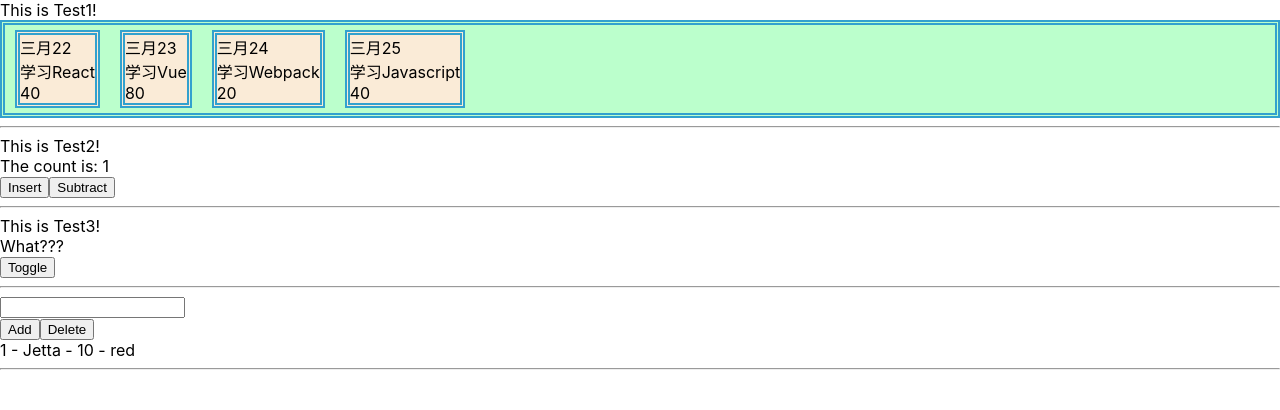
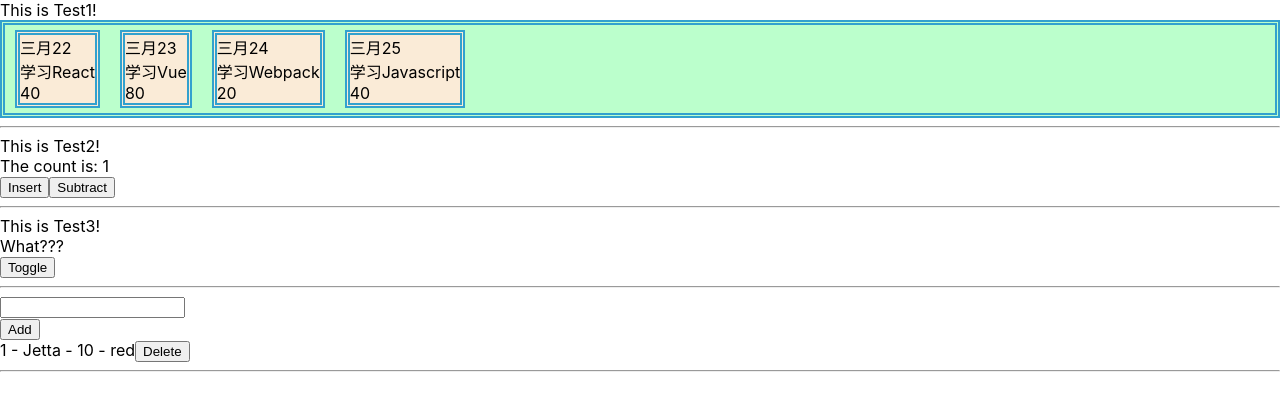
Before and after one commit to YG1022/Demo-in-learning-React, a React (Create React App) app: page / in a window 1280 px wide. Shown: the top 410 px of the page. Built offline with nearby package versions, Linux system fonts and the light colour scheme.

Commit message:
[yinge]feat: delete item when click the button

```diff
--- a/src/ts_test/Test1.jsx
+++ b/src/ts_test/Test1.jsx
@@ -29,7 +29,7 @@ export default function Test1() {
       This is Test1!
       <div className="itemsContainer borderDesc">
         {todoItems.map((item) => (
-          <div className="todoItems borderDesc">
+          <div key={item.date} className="todoItems borderDesc">
             <div>{item.date}</div>
             <div>{item.title}</div>
             <div>{item.duration}</div>
--- a/src/ts_test/Test3.tsx
+++ b/src/ts_test/Test3.tsx
@@ -1,7 +1,8 @@
-import React, { useState } from "react";
+import React, {useState} from "react";
 
 const Test3 = () => {
     const [status, setStatus] = useState<boolean>(false);
+
     const toggleStatus = () => {
         setStatus(!status);
     };
@@ -9,7 +10,7 @@ const Test3 = () => {
     return (
         <div>
             <span>This is Test3!</span>
-      <br />
+            <br/>
             <span>{status ? "Hey!!!" : "What???"}</span>
             <div>
                 <button onClick={toggleStatus}>Toggle</button>
--- a/src/ts_test/Test4.tsx
+++ b/src/ts_test/Test4.tsx
@@ -1,4 +1,4 @@
-import React, {useEffect, useState} from "react";
+import React, { useEffect, useState } from "react";
 
 interface CarType {
     id: number;
@@ -18,17 +18,16 @@ class Car implements CarType {
         this.id = id;
         this.category = category;
         this.horsepower = horsepower;
-        this.color =color;
+        this.color = color;
     }
 }
 
 const Test4 = () => {
     const testCar = new Car(1, "Jetta", 10, "red");
     const [carsList, setCarsList] = useState<CarType[]>([testCar]);
-    const carsDisplayInfo: JSX.Element[] = carsList.map((item: CarType) => (<div key={item.id}>{`${item.id} - ${item.category} - ${item.horsepower} - ${item.color}`}</div>));
 
-    const addCar = () => {
-        const carInput: HTMLInputElement= document.getElementById("car-input") as HTMLInputElement;
+    const addCar = (): void => {
+        const carInput: HTMLInputElement = document.getElementById("car-input") as HTMLInputElement;
 
         const inputDetail = String(carInput.value).split(",");
         const newCar: CarType = new Car(parseInt(inputDetail[0]), inputDetail[1], parseInt(inputDetail[2]), inputDetail[3]);
@@ -37,20 +36,28 @@ const Test4 = () => {
 
         setCarsList((preList: CarType[]) => ([...preList, newCar]));
     };
-    const deleteCar = () => {
-        console.log("This car item has been deleted!")
-    };
+    const deleteCar = (id: number): void => (
+        setCarsList((preList: CarType[]) => (
+            preList.filter((perCar: CarType) => (perCar.id !== id))
+        ))
+    );
 
-    useEffect(() => {}, [carsList]);
+    const carsDisplayInfo: JSX.Element[] = carsList.map(
+        (item: CarType) => (
+            <div key={item.id}>
+                {`${item.id} - ${item.category} - ${item.horsepower} - ${item.color}`}
+                <button onClick={() => deleteCar(item.id)}>Delete</button>
+            </div>
+        )
+    );
 
     return (
         <div>
             <div>
-                <input type="text" id="car-input"/>
+                <input type="text" id="car-input" />
             </div>
             <div>
-                <button onClick={addCar}>Add</button>
-                <button onClick={deleteCar}>Delete</button>
+                <button onClick={() => addCar}>Add</button>
             </div>
             <div className="cars-board">
                 {carsDisplayInfo}
```
Lines whose indentation alone changed are shown as unchanged.
